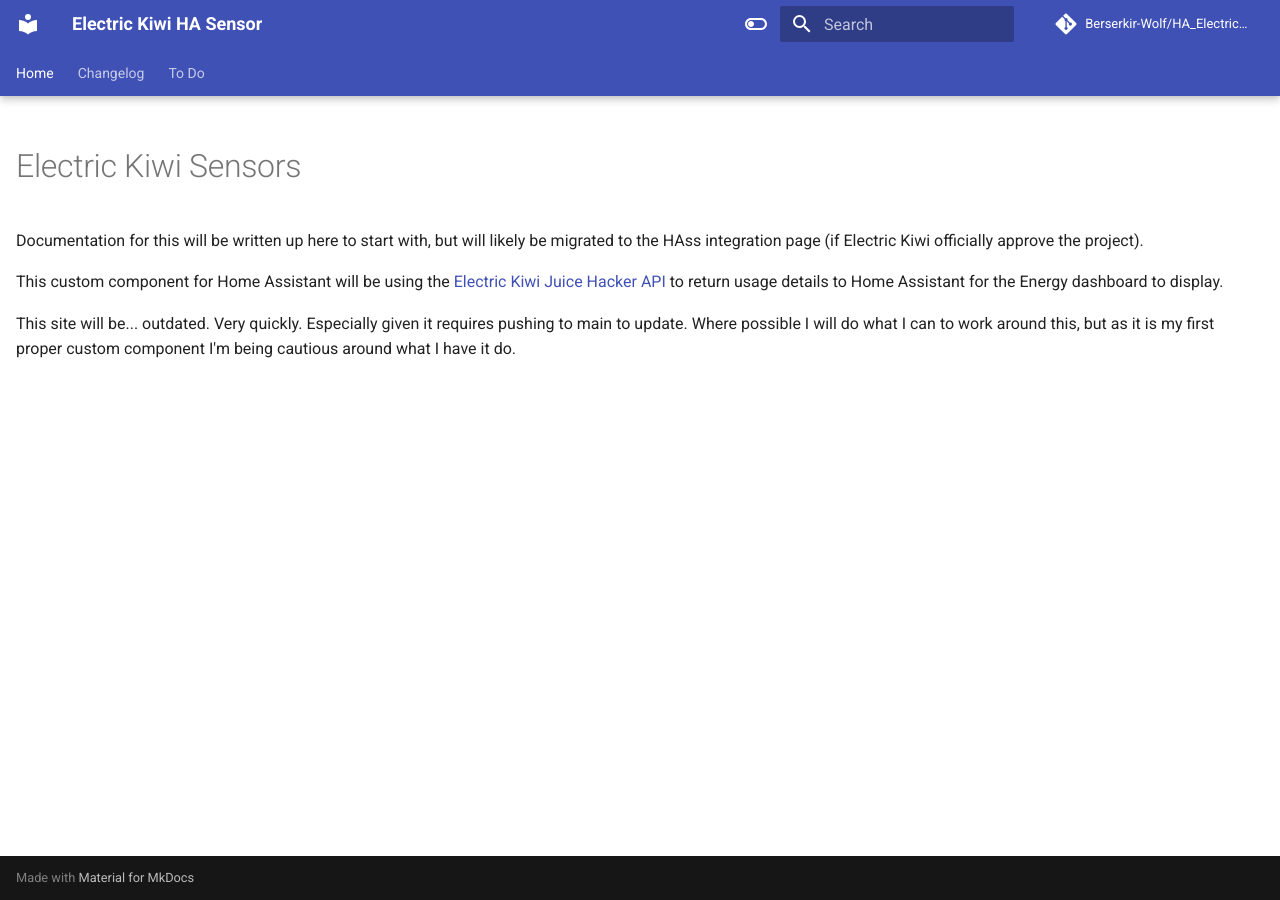
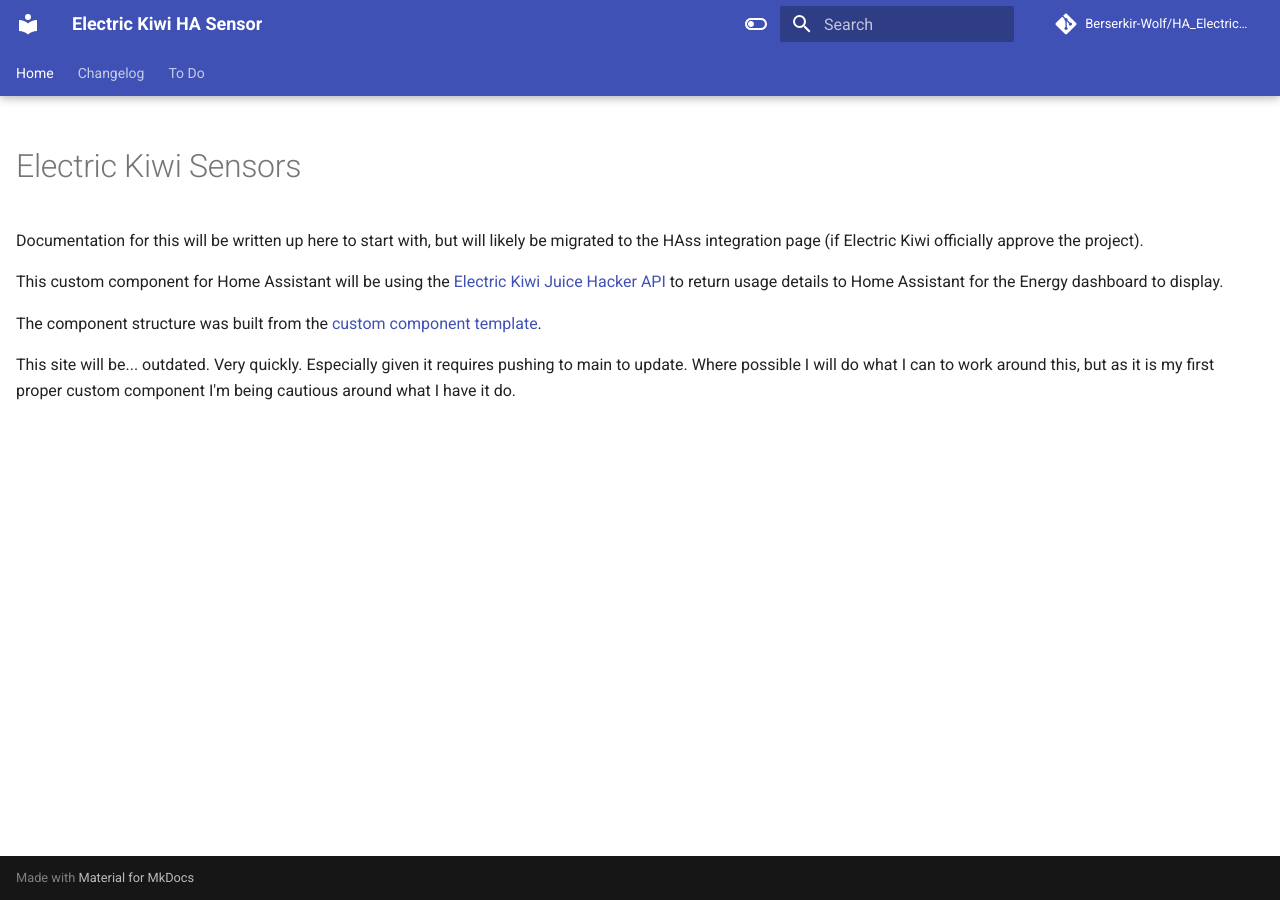
Before and after one commit to Berserkir-Wolf/HA_ElectricKiwi, an MkDocs documentation site: the page built from docs/index.md, in a window 1280 px wide. Built offline with MkDocs 1.6.1 and Material for MkDocs 9.7.7, drawn with Linux system fonts in a browser that asks for light colours; comment, search, counter and statistics services are not loaded.

Commit message:
Update homepage

```diff
--- a/docs/index.md
+++ b/docs/index.md
@@ -12,4 +12,6 @@
 
 This custom component for Home Assistant will be using the [Electric Kiwi Juice Hacker API](https://berserkir-wolf.github.io/HA_ElectricKiwi/) to return usage details to Home Assistant for the Energy dashboard to display.
 
+The component structure was built from the [custom component template](https://github.com/custom-components/integration_blueprint).
+
 This site will be... outdated. Very quickly. Especially given it requires pushing to main to update. Where possible I will do what I can to work around this, but as it is my first proper custom component I'm being cautious around what I have it do.
```
